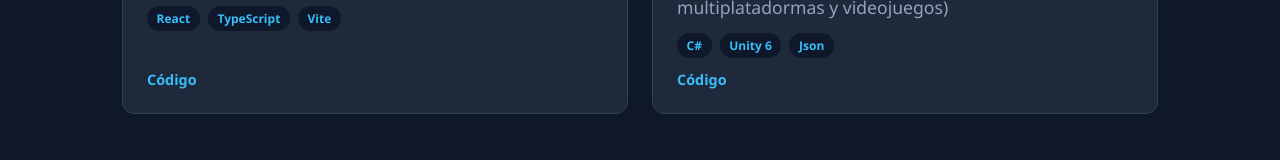
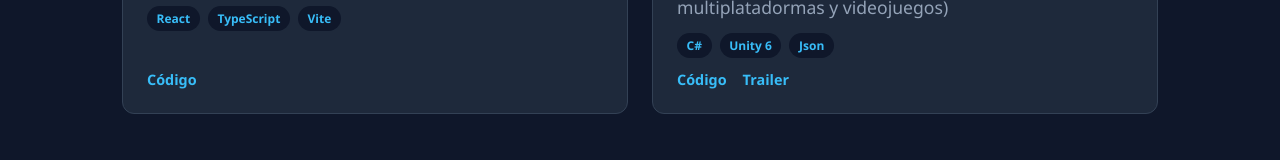
Before and after one commit to Ipalominof04/Portfolio, a React (Vite) app in the folder frontend/: page / in a window 1280 px wide. Both pictures are taken after a click on the button "Proyectos". Shown: the part 460-620 px from the top of the page. Built offline with nearby package versions, Linux system fonts and the light colour scheme.

Commit message:
retoques 2.0

```diff
--- a/frontend/src/components/Projects.tsx
+++ b/frontend/src/components/Projects.tsx
@@ -7,6 +7,7 @@ interface Proyecto {
   tecnologias: string;
   urlRepo?: string;
   urlDemo?: string;
+  urlTrailer?: string;
 }
 
 const proyectos: Proyecto[] = [
@@ -23,6 +24,7 @@ const proyectos: Proyecto[] = [
     descripcion: 'Proyecto final de 5 meses de duración de final de grado de DAMvi (Desarollo de aplicaciones multiplatadormas y videojuegos)',
     tecnologias: 'C#, Unity 6, Json',
     urlRepo: 'https://gitlab.com/ipalominof3/age-of-silence.git',
+    urlTrailer: 'https://youtu.be/_EjRUlKGXOY',
   },
 ];
 
@@ -51,6 +53,11 @@ export default function Projects() {
                   Demo
                 </a>
               )}
+              {proyecto.urlTrailer && (
+                <a href={proyecto.urlTrailer} target="_blank" rel="noopener noreferrer">
+                  Trailer
+                </a>
+              )}
             </div>
           </div>
         ))}
--- a/frontend/src/components/Skills.tsx
+++ b/frontend/src/components/Skills.tsx
@@ -6,7 +6,8 @@ import {
   SiPython,
   SiHtml5,
   SiCss,
-  SiSpring
+  SiSpring,
+  SiTypescript
 } from 'react-icons/si';
 import { FaJava } from 'react-icons/fa';
 
@@ -26,7 +27,7 @@ const categorias: Categoria[] = [
     titulo: 'Backend',
     skills: [
       { nombre: 'Java', icono: <FaJava />, color: '#f89820' },
-      { nombre: 'Phyton', icono: <SiPython />, color: '#dff800' },
+      { nombre: 'Python', icono: <SiPython />, color: '#dff800' },
       { nombre: 'Spring', icono: <SiSpring />, color: '#6db33f' },
       { nombre: 'C#', icono: <SiSharp />, color: '#239120' },
       { nombre: '.NET', icono: <SiDotnet />, color: '#512bd4' },
@@ -37,6 +38,7 @@ const categorias: Categoria[] = [
     titulo: 'Frontend',
     skills: [
       { nombre: 'JavaScript', icono: <SiJavascript />, color: '#f7df1e' },
+      { nombre: 'TypeScript', icono: <SiTypescript />, color: '#1e8ef7' },
       { nombre: 'React', icono: <SiReact />, color: '#61dafb' },
       { nombre: 'HTML', icono: <SiHtml5 />, color: '#daa000' },
       { nombre: 'CSS', icono: <SiCss />, color: '#9413cf' },
```
